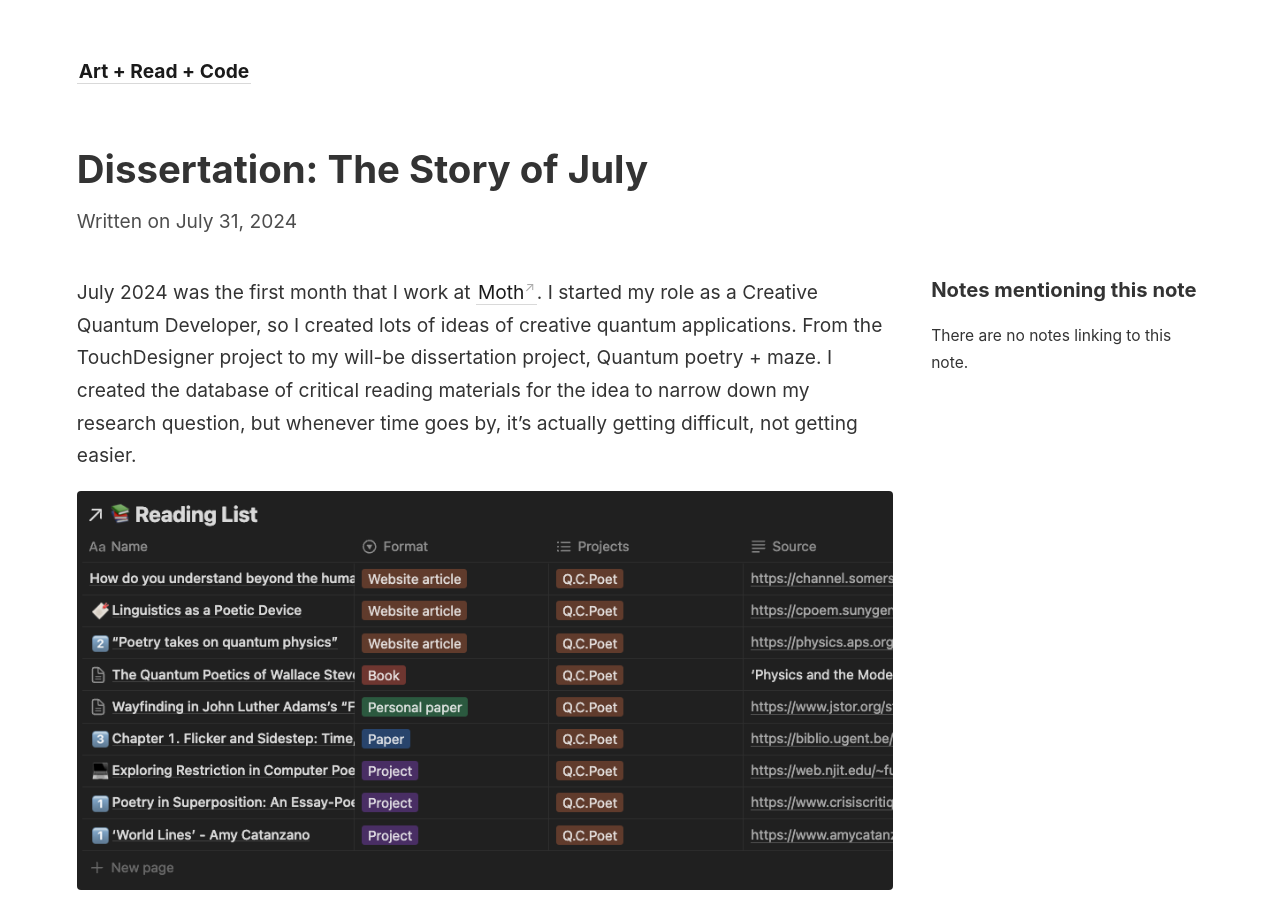
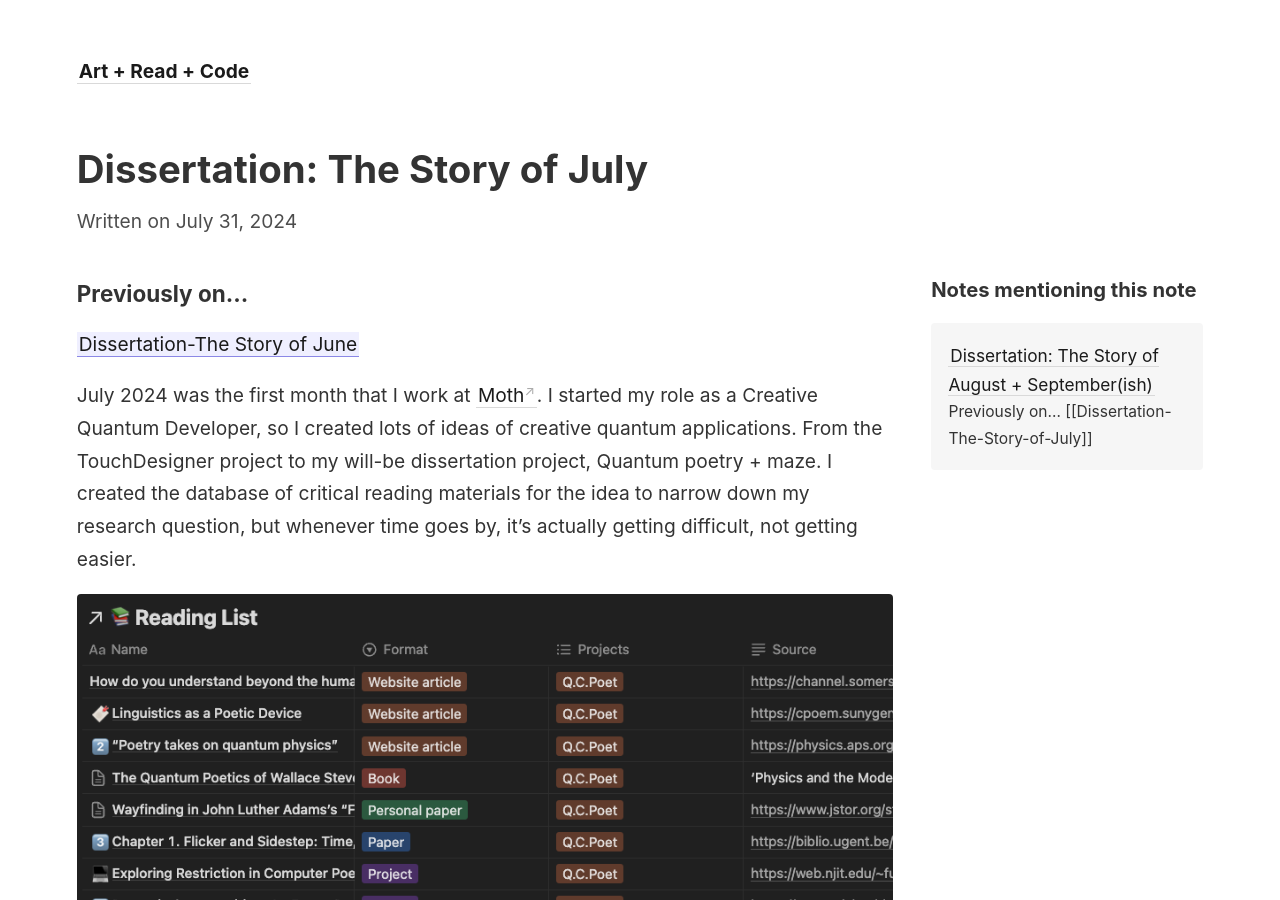
Before and after one commit to artreadcode/artreadcode.github.io, a Jekyll site: the page built from _notes/2024/Dissertation-The-Story-of-July.md, in a window 1280 px wide and 900 px high. Built offline with Jekyll 4.4.1, drawn with Linux system fonts in a browser that asks for light colours.

Commit message:
Updated links

```diff
--- a/_notes/2024/Dissertation-The-Story-of-August-and-September(ish).md
+++ b/_notes/2024/Dissertation-The-Story-of-August-and-September(ish).md
@@ -8,6 +8,9 @@
   - Dissertation
   - Physical-Computing
 ---
+### Previously on...
+[[Dissertation-The-Story-of-July]]
+
 August was such a stressful and painful month. Everyone went out for their holiday but there was a huge black mould problem in my new flat. I experienced shortness of breath already. I needed to find new place to live. So, I stopped thinking about my dissertation and more focused on company work. Because that's the only thing that I can enjoy during August. And there's one more motivation for me about simplicity.
 
 ![Because I still wanted to bring the tiniest amount of 'poetry' here...](https://github.com/artreadcode/artreadcode.github.io/blob/main/assets/images/2024/IMG_1225.JPG?raw=true)
--- a/_notes/2024/Dissertation-The-Story-of-July.md
+++ b/_notes/2024/Dissertation-The-Story-of-July.md
@@ -8,6 +8,9 @@
   - Dissertation
   - Physical-Computing
 ---
+### Previously on...
+[[Dissertation-The Story of June]]
+
 July 2024 was the first month that I work at [Moth](https://mothquantum.com/). I started my role as a Creative Quantum Developer, so I created lots of ideas of creative quantum applications. From the TouchDesigner project to my will-be dissertation project, Quantum poetry + maze. I created the database of critical reading materials for the idea to narrow down my research question, but whenever time goes by, it's actually getting difficult, not getting easier.
 
 ![The complex reading list that I built...](https://github.com/artreadcode/artreadcode.github.io/blob/main/assets/images/2024/Screenshot%202024-10-28%20at%2017.48.18.png?raw=true)
--- a/_notes/2024/Dissertation-The-Story-of-mid_September-and-mid_October.md
+++ b/_notes/2024/Dissertation-The-Story-of-mid_September-and-mid_October.md
@@ -8,6 +8,9 @@
   - Dissertation
   - Physical-Computing
 ---
+### Previously on...
+[[Dissertation-The-Story-of-August-and-September(ish)]]
+
 - Achievement one: **ual:Qiskit Fall Fest 2024** went incredibly well!
 ![Me doing lectures of Quantum computing](https://github.com/artreadcode/artreadcode.github.io/blob/main/assets/images/2024/IMG_0002.jpg?raw=true)
 - Achievement two: I went a one-night holiday to my friend's house in Colchester!
```
